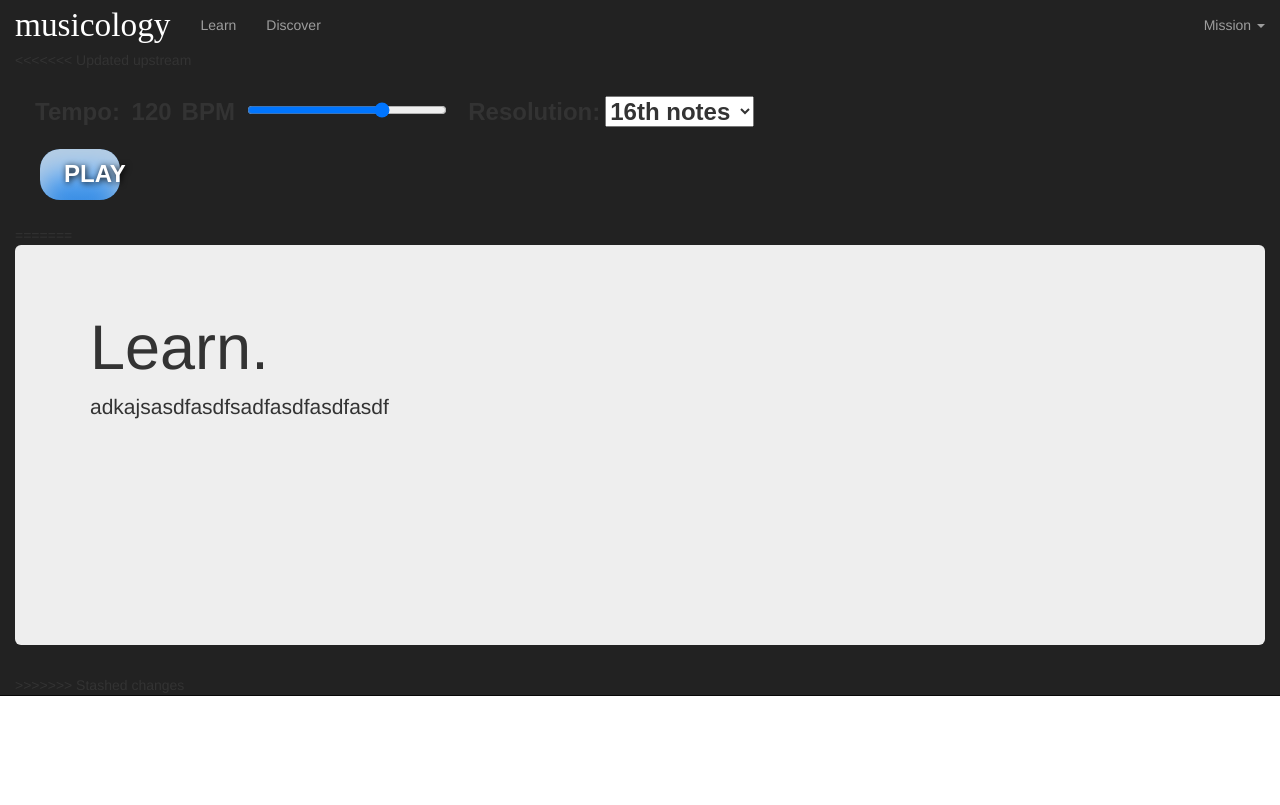
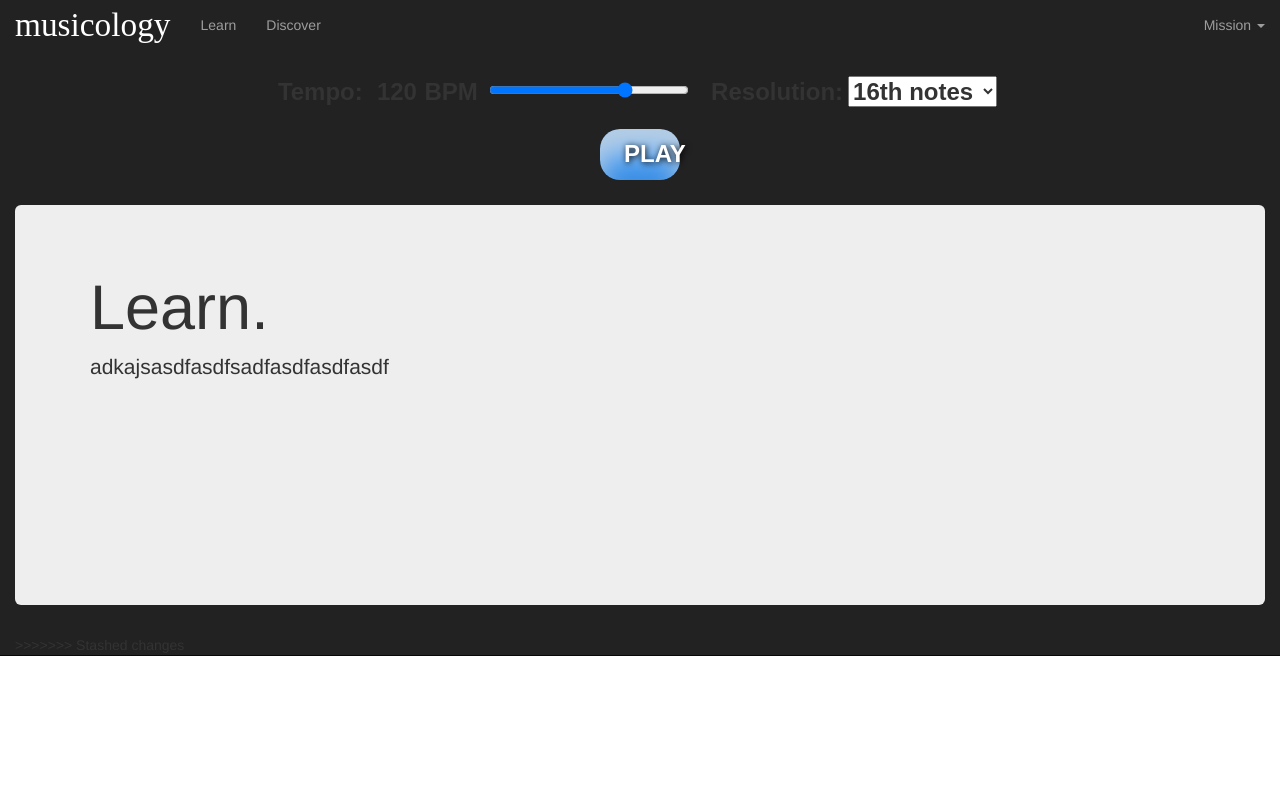
Before and after one commit to niazpour/willCodeForFood, a Python web app: template templates/display.html in a window 1280 px wide; the page is wider, and only the part inside the window is pictured. Run offline with Jinja, Linux system fonts and the light colour scheme; the template is opened without the code that fills it, so the values that code supplies are empty; some libraries are stand-ins or nearby versions.

Commit message:
some more changes

```diff
--- a/templates/display.html
+++ b/templates/display.html
@@ -42,16 +42,14 @@
         </li>
       </ul>
     </div><!-- /.navbar-collapse -->
-<<<<<<< Updated upstream
-
+<center>
   <div id="controls">
       <div id="tempoBox">Tempo: <span id="showTempo">120</span>BPM <input id="tempo" type="range" min="30.0" max="160.0" step="1" value="120" style="height: 20px; width: 200px" onInput="tempo = event.target.value; document.getElementById('showTempo').innerText=tempo;"></div>
       <div>Resolution:<select onchange="noteResolution = this.selectedIndex;"><option>16th notes<option>8th notes<option>1/4th notes</select></div>
         <br>
       <div><a class="play" onclick="this.innerText = play();">PLAY</a></div>
     </div>
-
-=======
+  </center>
   <!--adding the header-->
     <div class="jumbotron">
       <div class="container">
```
